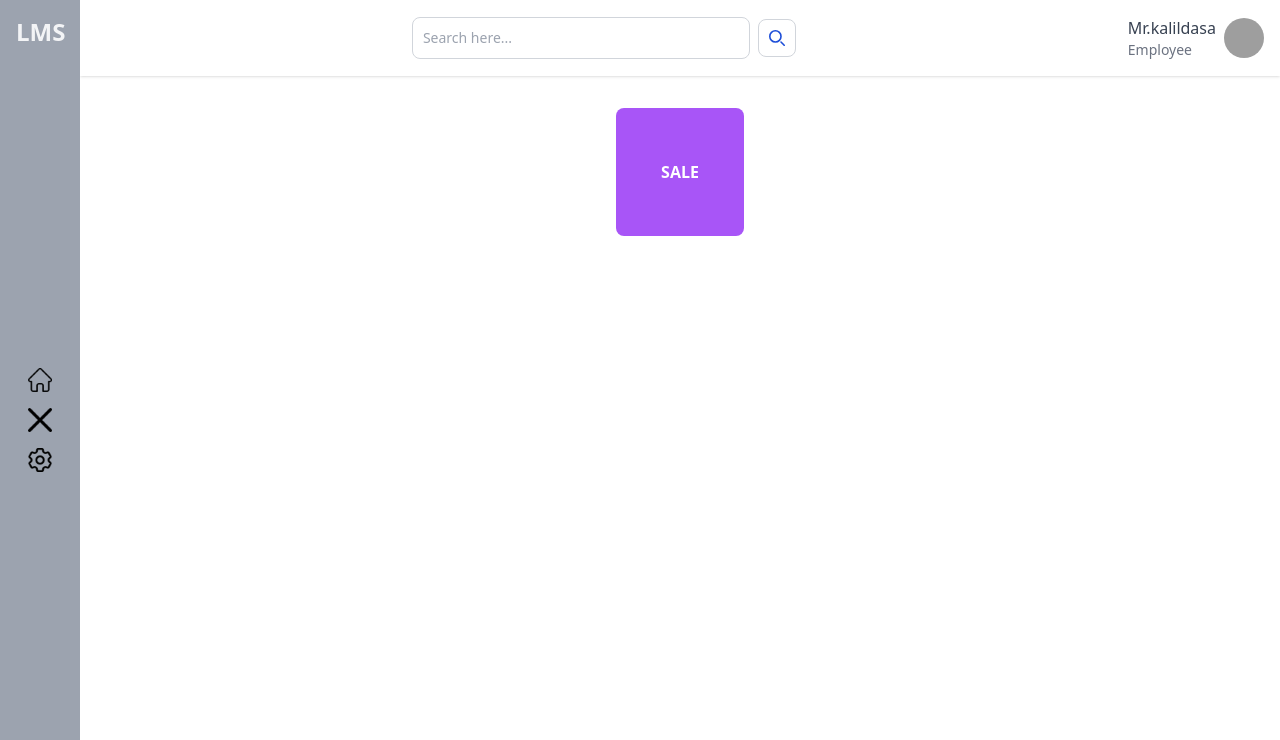
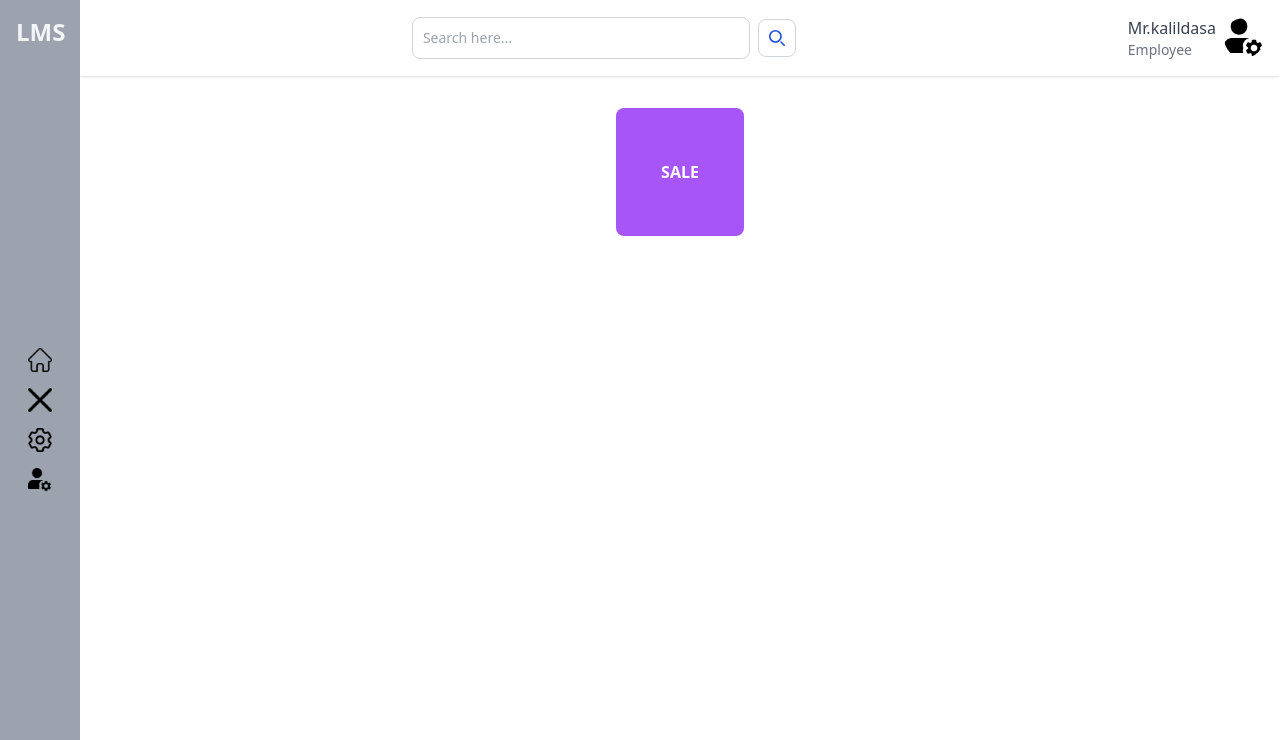
Before and after one commit to INTEL-ONBOARD/webApp_LMS, a Java web app: page /webApp_war/admin in a window 1280 px wide. Shown: the top 740 px of the page. Run offline with Tomcat 11, a stand-in JSP engine, Linux system fonts and the light colour scheme; some libraries are stand-ins or nearby versions; grey boxes are pictures that could not be loaded.

Commit message:
Add User Management Tab

```diff
--- a/src/main/webapp/views/admin/dashboard.jsp
+++ b/src/main/webapp/views/admin/dashboard.jsp
@@ -127,6 +127,11 @@
                         <button style="padding: 10px 20px; font-size: 16px; border: none; border-radius: 25px; cursor: pointer; background-color: white; color: #9B30FF;">Done</button>
                     </div>
                 </div>
+                 <!-- 5th page -->
+                 <div class="bg-purple-500 rounded-lg flex justify-center items-center w-32 h-32" id="userManagement">
+                         <span class="text-white font-bold" onclick="userManagement()">User Management</span>
+                 </div>
+
             </div>
         </main>
     </div>
@@ -158,6 +163,13 @@
         }
     });
 
+     document.getElementById('management-icon').addEventListener('click', function() {
+            document.getElementById('main-content').innerHTML = '<h2 class="text-center text-2xl">User Management Tab</h2>';
+            if (window.innerWidth < 1024) {
+                document.getElementById('sidebar').classList.add('-translate-x-full');
+            }
+        });
+
     document.getElementById('logout-icon').addEventListener('click', function() {
         if (window.innerWidth < 1024) {
             document.getElementById('sidebar').classList.add('-translate-x-full');
@@ -174,10 +186,12 @@
     var two = document.getElementById("pack");
     var three = document.getElementById("details");
     var four = document.getElementById("bill");
+    var five = document.getElementById("userManagement");
     one.style.display = "Visible";
     two.style.display = "none";
     three.style.display = "none";
     four.style.display = "none";
+    five.style.display = "none";
 
     function firstFunction()
     {
@@ -185,6 +199,7 @@
         two.style.display = "flex";
         three.style.display = "none";
         four.style.display = "none";
+        five.style.display = "none";
     }
 
     function secFunction()
@@ -193,6 +208,7 @@
         two.style.display = "none";
         three.style.display = "none";
         four.style.display = "none";
+        five.style.display = "none";
     }
 
     function thirdFunction()
@@ -201,6 +217,7 @@
         two.style.display = "none";
         three.style.display = "flex";
         four.style.display = "none";
+        five.style.display = "none";
     }
 
     function fourthFunction()
@@ -209,7 +226,17 @@
         two.style.display = "none";
         three.style.display = "none";
         four.style.display = "flex";
+        five.style.display = "none";
     }
+
+     function userManagement()
+        {
+            one.style.display = "none";
+            two.style.display = "none";
+            three.style.display = "none";
+            four.style.display = "none";
+            five.style.display = "flex";
+        }
 
 </script>
 </body>
--- a/src/main/webapp/views/sections/sideBar.jsp
+++ b/src/main/webapp/views/sections/sideBar.jsp
@@ -26,6 +26,13 @@
                         </span>
                     </a>
                 </li>
+                <li class="py-2 px-4 hover:bg-gray-700">
+                     <a href="#" class="flex items-center" id="management-icon">
+                        <span class="">
+                            <img src="./Resources/profile.png" class="h-6 w-6" alt="Management Icon">
+                        </span>
+                     </a>
+                </li>
             </ul>
         </nav>
     </div>
```
Also changed, not shown: src/main/webapp/Resources/profile.png (added), src/main/webapp/index.jsp (line endings or trailing spaces).
